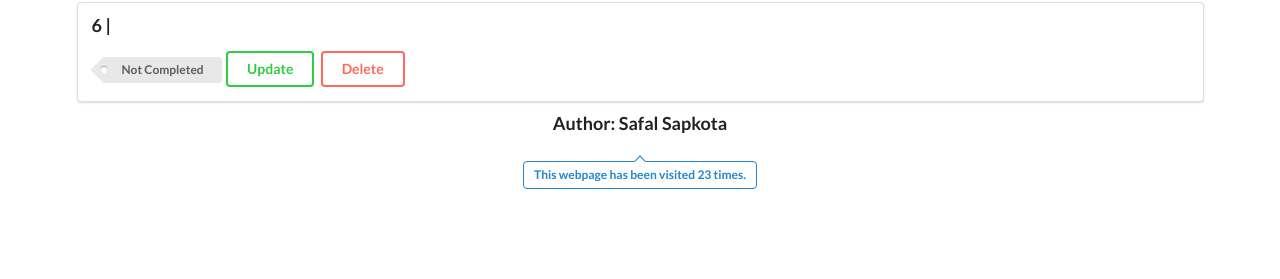
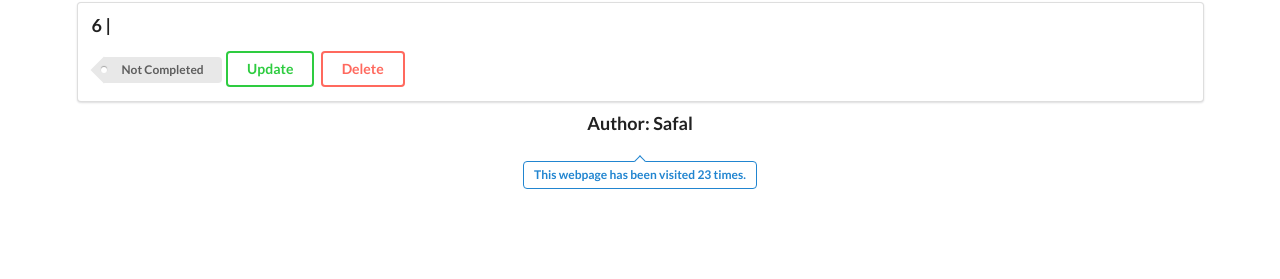
Before and after one commit to Safal30/Flask-Checklist-App, a Flask app: page / in a window 1280 px wide. Shown: the part 567-846 px from the top of the page. Run offline with Flask 2, Linux system fonts and the light colour scheme; data comes from the database, SQL or seed files in the repository.

Commit message:
Update base.html

```diff
--- a/templates/base.html
+++ b/templates/base.html
@@ -55,7 +55,7 @@
 
     <footer>
         <h3 style="margin-top:10px;" class="ui center aligned header">
-            Author: Safal Sapkota
+            Author: Safal
         </h3>
         <center>
         <p class="ui pointing blue basic label">This webpage has been visited {{count}} times.</p>
```
